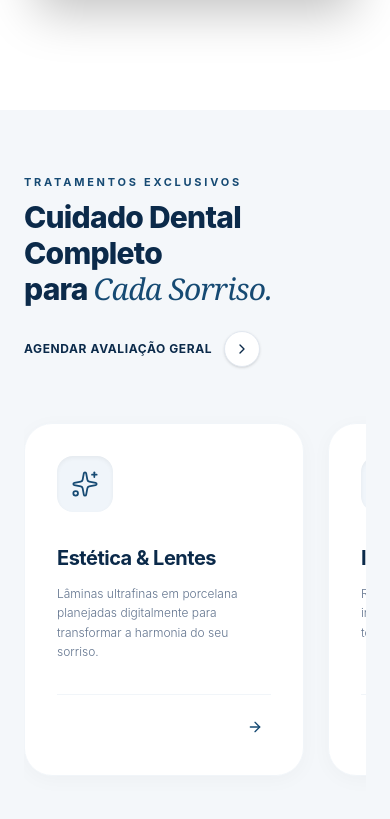
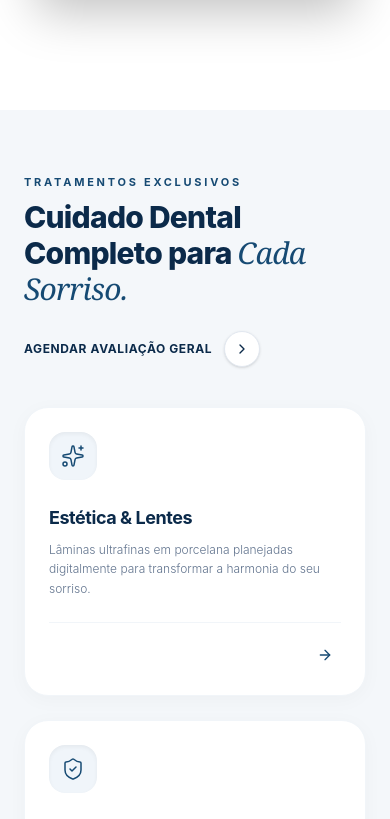
Before and after one commit to Vinynovac/anatomiadosorriso, a React (Vite) app: page / in a window 390 px wide. Shown: the part 2365-3184 px from the top of the page. Built offline with nearby package versions, Linux system fonts and the light colour scheme.

Commit message:
fix: ajuste de responsividade no grid de especialidades

```diff
--- a/src/components/Specialties.jsx
+++ b/src/components/Specialties.jsx
@@ -54,8 +54,7 @@ const specialties = [
 ];
 
 export default function Specialties() {
-  const sectionRef = useRef();
-  const scrollContainerRef = useRef();
+  const sectionRef = useRef(null);
 
   useEffect(() => {
     const ctx = gsap.context(() => {
@@ -66,7 +65,7 @@ export default function Specialties() {
           y: 0,
           opacity: 1,
           duration: 0.8,
-          stagger: 0.12,
+          stagger: 0.1,
           ease: "power2.out",
           scrollTrigger: {
             trigger: sectionRef.current,
@@ -91,18 +90,18 @@ export default function Specialties() {
     <section
       ref={sectionRef}
       id="especialidades"
-      className="py-16 lg:py-24 bg-[#F4F7FA] overflow-hidden"
+      className="py-16 lg:py-24 bg-[#F4F7FA]"
     >
       <div className="max-w-7xl mx-auto px-6 lg:px-8">
 
-        {/* CABEÇALHO IDÊNTICO À REFERÊNCIA (Título + Botão no Canto) */}
-        <div className="flex flex-col md:flex-row md:items-end justify-between mb-12 gap-6">
+        {/* CABEÇALHO */}
+        <div className="flex flex-col md:flex-row md:items-end justify-between mb-10 lg:mb-12 gap-6">
           <div>
             <span className="text-[11px] font-bold tracking-[0.25em] text-[#164A73] uppercase mb-2 block">
               Tratamentos Exclusivos
             </span>
             <h2 className="text-3xl sm:text-4xl lg:text-5xl font-extrabold text-[#0B2A4A] tracking-tight">
-              Cuidado Dental Completo <br />
+              Cuidado Dental Completo <br className="hidden sm:inline" />
               para{" "}
               <span className="text-[#164A73] font-serif italic font-normal">
                 Cada Sorriso.
@@ -110,10 +109,10 @@ export default function Specialties() {
             </h2>
           </div>
 
-          {/* BOTÃO "VER TODOS" COM EFEITO DE ÍCONE */}
+          {/* BOTÃO AGENDAR */}
           <button
-            onClick={() => handleWhatsApp("Avaliacaogeral")}
-            className="inline-flex items-center gap-3 text-xs font-bold text-[#0B2A4A] hover:text-[#164A73] transition-colors uppercase tracking-wider group cursor-pointer"
+            onClick={() => handleWhatsApp("Avaliação Geral")}
+            className="inline-flex items-center gap-3 text-xs font-bold text-[#0B2A4A] hover:text-[#164A73] transition-colors uppercase tracking-wider group cursor-pointer self-start md:self-auto"
           >
             <span>Agendar Avaliação Geral</span>
             <div className="w-9 h-9 rounded-full bg-white border border-slate-200 shadow-sm flex items-center justify-center group-hover:border-[#0B2A4A] group-hover:bg-[#0B2A4A] group-hover:text-white transition-all duration-300">
@@ -122,11 +121,8 @@ export default function Specialties() {
           </button>
         </div>
 
-        {/* CARROSSEL / GRID HORIZONTAL ELEGANTE */}
-        <div
-          ref={scrollContainerRef}
-          className="flex lg:grid lg:grid-cols-3 gap-6 overflow-x-auto pb-8 pt-2 scrollbar-none snap-x snap-mandatory"
-        >
+        {/* GRID VERTICAL (1 Coluna no Mobile, 2 no Tablet, 3 no Desktop) */}
+        <div className="grid grid-cols-1 md:grid-cols-2 lg:grid-cols-3 gap-6">
           {specialties.map((item, index) => {
             const IconComponent = item.icon;
             return (
@@ -135,47 +131,37 @@ export default function Specialties() {
                 onClick={() => handleWhatsApp(item.serviceQuery)}
                 className="
                   card-item
-                  flex-shrink-0
-                  w-[280px]
-                  sm:w-[320px]
-                  lg:w-auto
-                  snap-start
+                  w-full
                   bg-white
-                  p-8
-                  rounded-[28px]
-                  border
-                  border-slate-100
+                  p-6 sm:p-8
+                  rounded-[24px] lg:rounded-[28px]
+                  border border-slate-100
                   shadow-[0_4px_20px_rgba(0,0,0,0.03)]
                   hover:shadow-[0_20px_40px_rgba(11,42,74,0.08)]
-                  hover:-translate-y-2
-                  transition-all
-                  duration-300
-                  flex
-                  flex-col
-                  justify-between
-                  cursor-pointer
-                  group
-                  relative
+                  hover:-translate-y-1.5
+                  transition-all duration-300
+                  flex flex-col justify-between
+                  cursor-pointer group
                 "
               >
                 <div>
-                  {/* Container do Ícone com Brilho Sutil */}
-                  <div className="w-14 h-14 rounded-2xl bg-[#F0F5FA] group-hover:bg-[#0B2A4A] text-[#164A73] group-hover:text-white flex items-center justify-center mb-8 transition-all duration-300 shadow-inner">
-                    <IconComponent className="w-7 h-7 stroke-[1.5]" />
+                  {/* Container do Ícone */}
+                  <div className="w-12 h-12 sm:w-14 sm:h-14 rounded-2xl bg-[#F0F5FA] group-hover:bg-[#0B2A4A] text-[#164A73] group-hover:text-white flex items-center justify-center mb-6 sm:mb-8 transition-all duration-300 shadow-inner">
+                    <IconComponent className="w-6 h-6 sm:w-7 sm:h-7 stroke-[1.5]" />
                   </div>
 
                   {/* Título do Serviço */}
-                  <h3 className="text-xl font-bold text-[#0B2A4A] tracking-tight mb-3 group-hover:text-[#164A73] transition-colors">
+                  <h3 className="text-lg sm:text-xl font-bold text-[#0B2A4A] tracking-tight mb-2 sm:mb-3 group-hover:text-[#164A73] transition-colors">
                     {item.title}
                   </h3>
 
-                  {/* Descrição Suave */}
+                  {/* Descrição */}
                   <p className="text-xs sm:text-sm text-slate-500 font-light leading-relaxed mb-6">
                     {item.description}
                   </p>
                 </div>
 
-                {/* Micro-chamada com Seta que desliza */}
+                {/* Micro-chamada */}
                 <div className="pt-4 border-t border-slate-100 flex items-center justify-between text-xs font-semibold text-[#0B2A4A]">
                   <span className="opacity-0 group-hover:opacity-100 transition-opacity duration-300 uppercase tracking-wider text-[10px]">
                     Solicitar
```
